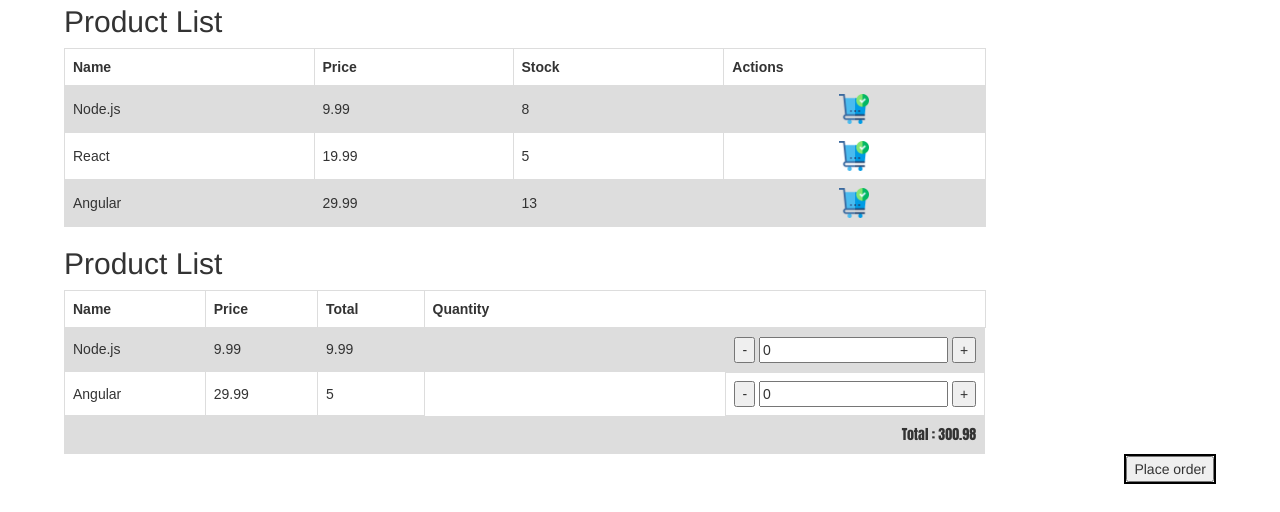
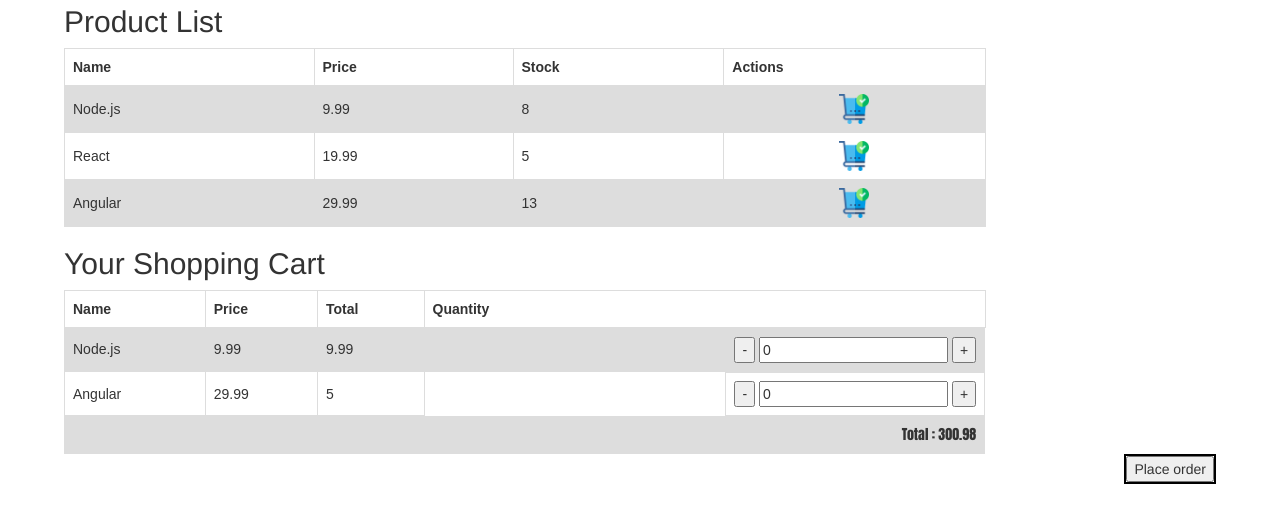
Before and after one commit to Nwassim10/wap.github.io, a plain HTML site: page Lab3.html in a window 1280 px wide. Shown: the part 183-695 px from the top of the page. Drawn offline with nearby package versions, Linux system fonts and the light colour scheme.

Commit message:
Update Lab3.html

```diff
--- a/Lab3.html
+++ b/Lab3.html
@@ -99,7 +99,7 @@
         </tr>
 
     </table>
-    <h2>Product List</h2>
+    <h2>Your Shopping Cart</h2>
     <table>
         <tr>
             <th>Name</th>
```
